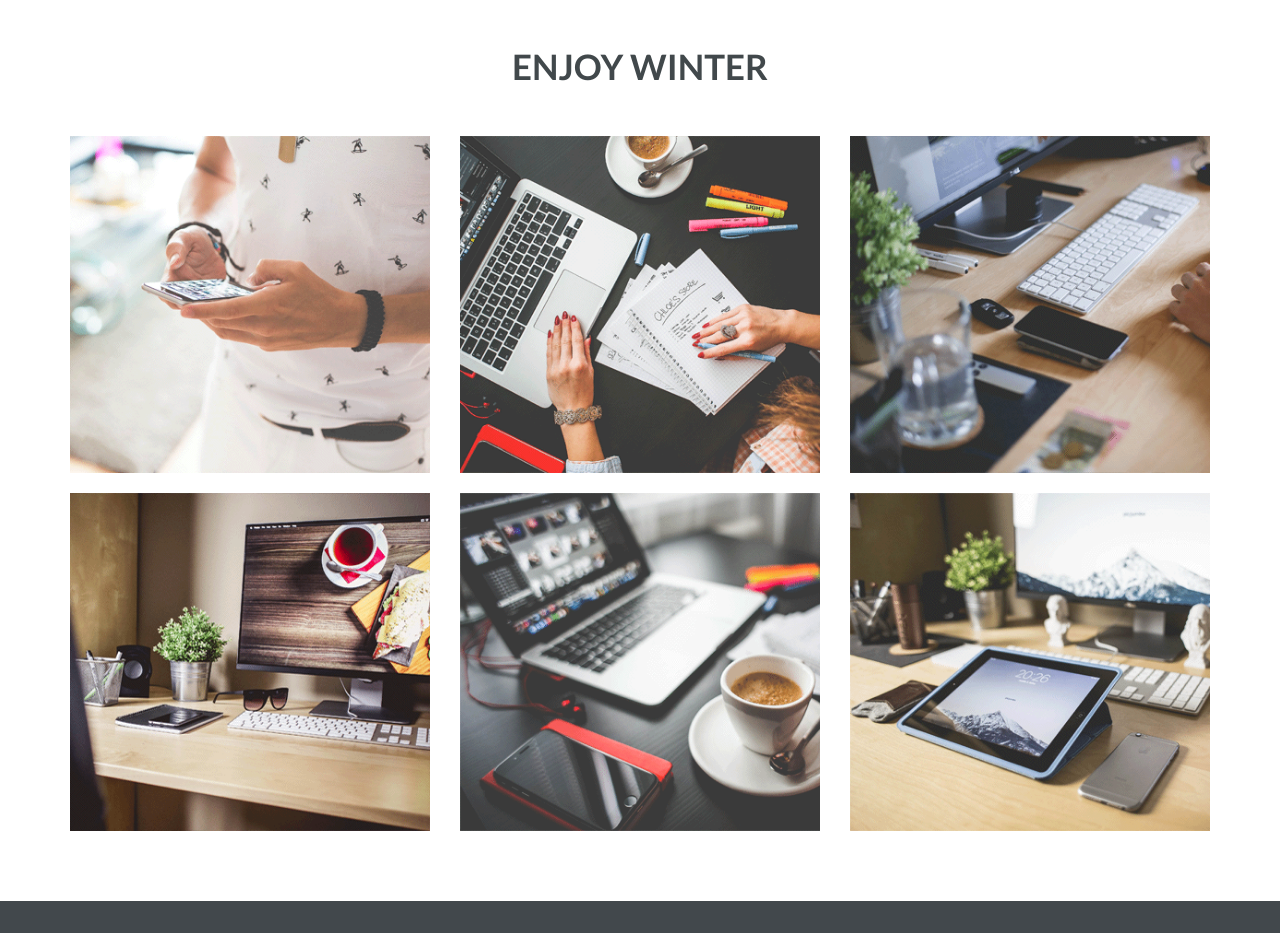
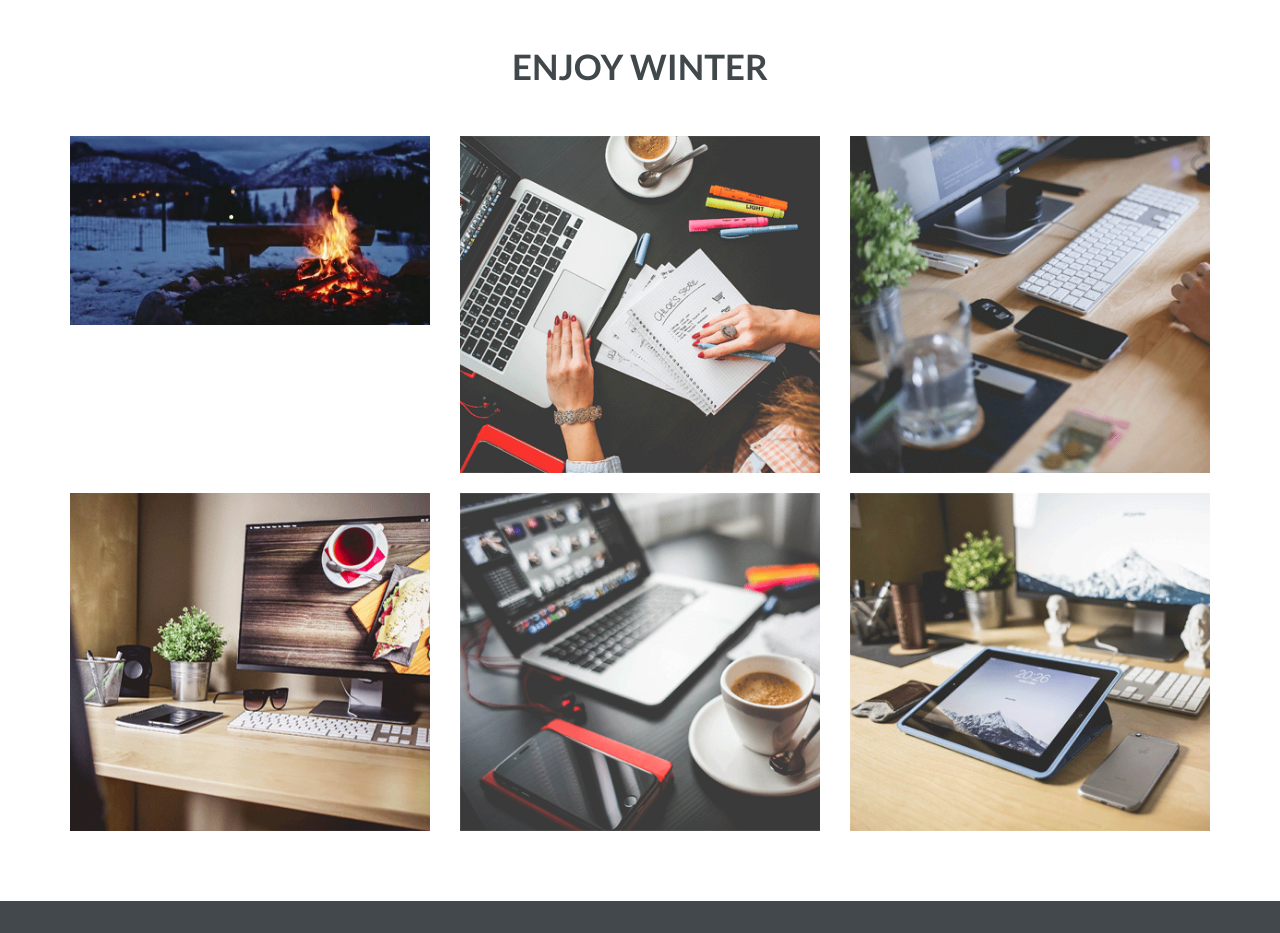
Before and after one commit to pratikpawar004/winterrain, a plain HTML site: page Index.html in a window 1280 px wide. Shown: the part 1583-2516 px from the top of the page. Drawn offline with Linux system fonts and the light colour scheme.

Commit message:
Update Index.html

```diff
--- a/Index.html
+++ b/Index.html
@@ -134,7 +134,7 @@
 
 			<div class="col-md-4 col-sm-4">
 
-				<img src="images/p-1.png">
+				<img src="images/P12.png">
 
 			</div><!-- End col-md-4 -->
 
```
